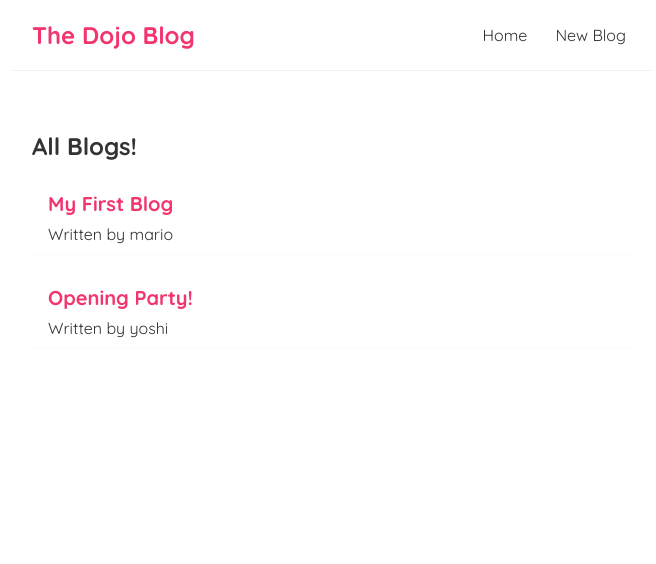
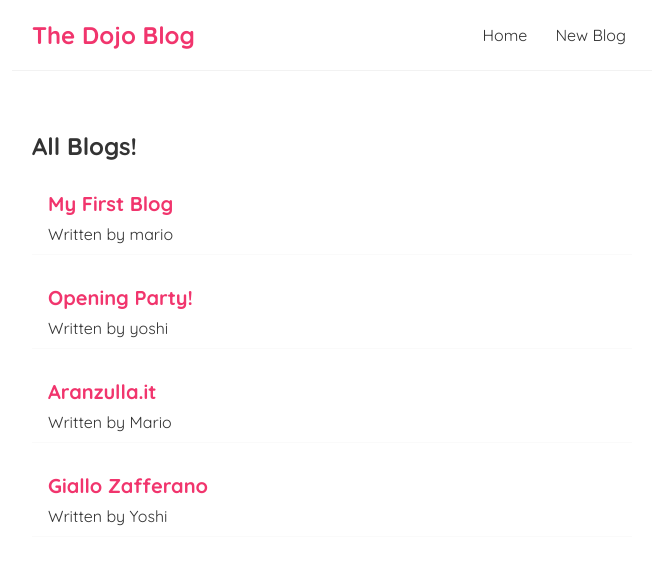
Before and after one commit to antonellomangone/reactlearning01, a React (Create React App) app: page / in a window 1280 px wide. Shown: the top 564 px of the page, without its empty margins (308-964 px from the left). Built offline with nearby package versions, Linux system fonts and the light colour scheme; data requests are answered from the project's data file.

Commit message:
implementazione chiamata POST

```diff
--- a/data/db.json
+++ b/data/db.json
@@ -1,16 +1,29 @@
 {
-    "blogs": [
-        {
-            "title":"My First Blog",
-            "body":"Why do we use it? It is a long established fact that a reader will be distracted ... ",
-            "author":"mario",
-            "id":1
-        },
-        {
-            "title":"Opening Party!",
-            "body":"Why do we use it?\nIt is a long established fact that a reader will be distracted ... ",
-            "author":"yoshi",
-            "id":2
-        }
-    ]
+  "blogs": [
+    {
+      "title": "My First Blog",
+      "body": "Why do we use it? It is a long established fact that a reader will be distracted ... ",
+      "author": "mario",
+      "id": "1"
+    },
+    {
+      "title": "Opening Party!",
+      "body": "Why do we use it?\nIt is a long established fact that a reader will be distracted ... ",
+      "author": "yoshi",
+      "id": "2"
+    },
+    {
+      "title": "Aranzulla.it",
+      "body": "Il blog di Salvatore Aranzulla è il sito di tecnologia più visitato in Italia, con milioni di guide pratiche e risoluzione di problemi digitali.",
+      "author": "Mario",
+      "id": "S1FNIeO6HdI"
+    },
+    {
+      "title": "Giallo Zafferano",
+      "body": "Il portale e blog di cucina più popolare d'Italia, fondato da Sonia Peronaci, punto di riferimento per ricette tradizionali e video-tutorial.",
+      "author": "Yoshi",
+      "id": "Lc7qA09QaOc"
+    }
+  ],
+  "$schema": "./node_modules/json-server/schema.json"
 }
--- a/src/Create.js
+++ b/src/Create.js
@@ -5,11 +5,24 @@ const Create = () => {
     const [title, setTitle] = useState('');
     const [body, setBody] = useState('');
     const [author, setAuthor] = useState('');
+    const [isPending, setIsPending] = useState(false);
 
     const handleSubmit = (e) => {
         e.preventDefault();
         const blog = {title, body, author};
-        console.log(blog);
+        setIsPending(true);
+
+        fetch('http://localhost:8000/blogs', {
+            method: 'POST',
+            headers: {'Content-Type':'application/json'},
+            body: JSON.stringify(blog)
+        }).then(() => {
+            console.log('new blog added');
+            setIsPending(false);
+            setTitle('');
+            setBody('');
+            setAuthor('');
+        });
     }
 
     return(
@@ -42,11 +55,14 @@ const Create = () => {
                     <option value="Yoshi">Yoshi</option>
                 </select>
 
-                <button>Add Blog</button>
+                {!isPending && <button>Add Blog</button>}
+                {isPending && <button>Adding Blog ...</button>}
 
+                {/*
                 <p>{title}</p>
                 <p>{body}</p>
                 <p>{author}</p>
+                */}
             </form>
         </div>
     );
```
